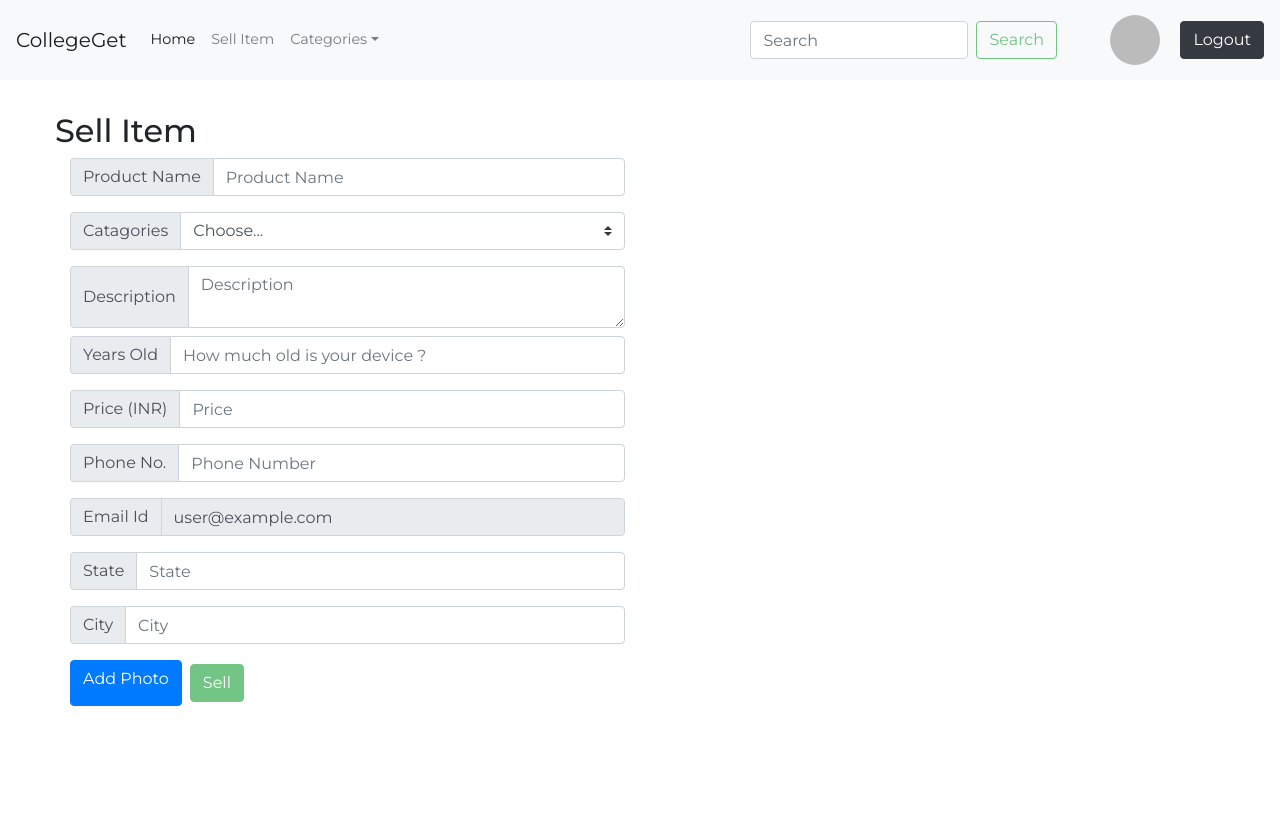
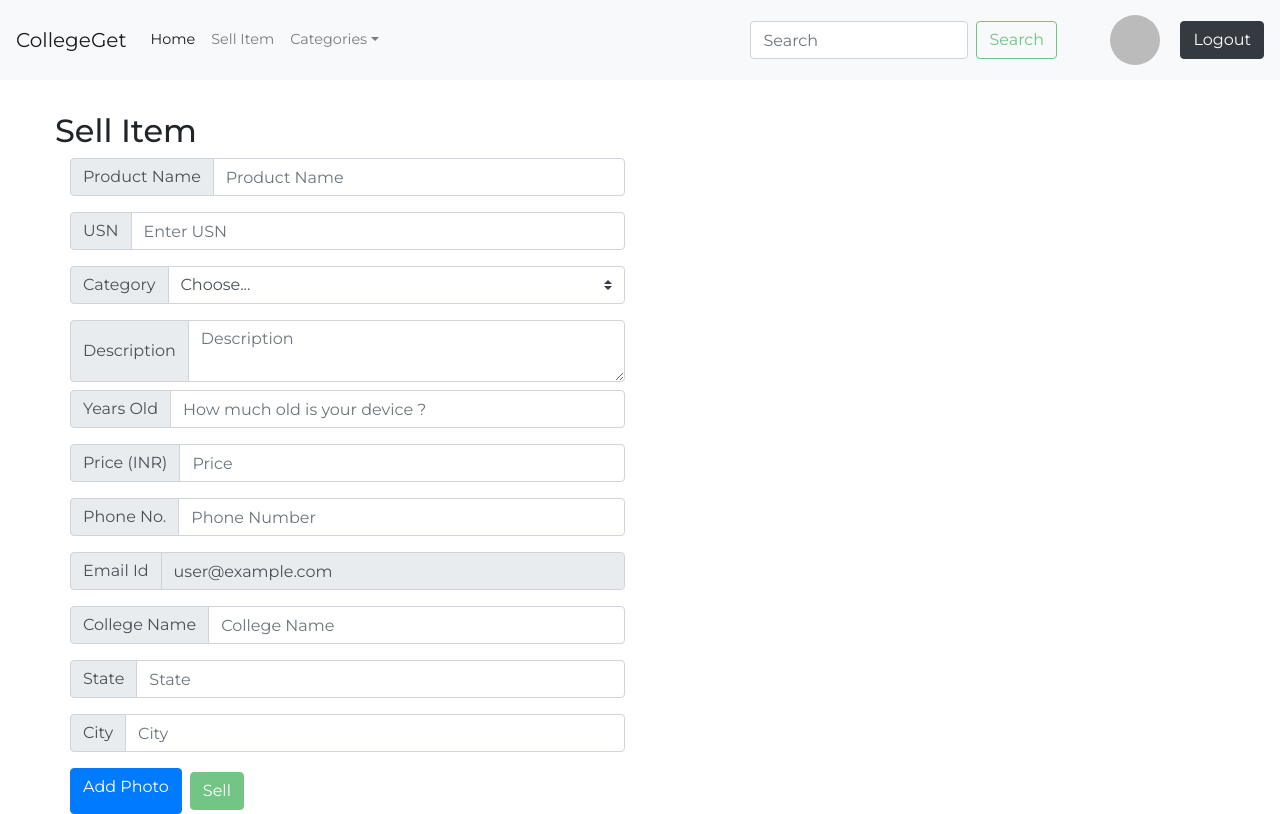
Before and after one commit to divyesh123-jain/collegeget, a React (Create React App) app: page /sell in a window 1280 px wide. Built offline with nearby package versions, Linux system fonts and the light colour scheme; no server answers; sample sign-in values are in the browser's storage.

Commit message:
added usn and college input boxes

```diff
--- a/src/Components/Card.js
+++ b/src/Components/Card.js
@@ -4,7 +4,7 @@ const Card = ({ post }) => {
   return (
     <div className='col-md-4 mt-2'>
       <div className="card ">
-        <img src={post.img} className="card-img-top" alt="..." />
+        <img src={post.img} className="card-img-top" alt="card" />
         <div className="card-body">
           <h5 className="card-title">{post.pname}</h5>
           <p className="card-text">{post.desc}</p>
@@ -15,4 +15,4 @@ const Card = ({ post }) => {
   )
 }
 
-export default Card
+export default Card;
--- a/src/Components/Form.js
+++ b/src/Components/Form.js
@@ -16,7 +16,7 @@ const Form = () => {
             setUser(currentUser);
             console.log(currentUser);
             // console.log(currentUser.photoURL);
-		  })
+		  });
 	}, [])
     const [select, setSelect] = useState('Choose');
     const [pname,setPname] = useState('');
@@ -27,6 +27,8 @@ const Form = () => {
     const [shareImage, setShareImage] = useState('');
     const [price,setPrice] = useState('');
     const [year,setYear] = useState('');
+    const [usn,setUsn] = useState('');
+    const [college,setCollege] = useState("");
 
     const sendPost = async () => {
         try {
@@ -36,7 +38,9 @@ const Form = () => {
                 sname:user.displayName,
                 pname,
                 phone,
+                usn,
                 price,
+                college,
                 year,
                 desc,
                 state,
@@ -101,6 +105,8 @@ const Form = () => {
         setPhone("");
         setState("");
         setCity("");
+        setCollege("");
+        setPrice("");
         setShareImage();
         setSelect('Choose');
 }
@@ -125,13 +131,20 @@ const Form = () => {
             </div>
             <div className="input-group mb-3">
                 <div className="input-group-prepend">
-                    <label className="input-group-text" htmlFor="inputGroupSelect01">Catagories</label>
+                    <span className="input-group-text" id="basic-addon1">USN</span>
+                </div>
+                <input required type="text" value ={usn} onChange = {(e)=>setUsn(e.target.value)} className="form-control" placeholder="Enter USN" aria-label="Username" aria-describedby="basic-addon1" />
+            </div>
+            <div className="input-group mb-3">
+                <div className="input-group-prepend">
+                    <label className="input-group-text" htmlFor="inputGroupSelect01">Category</label>
                 </div>
                 <select required className="custom-select" onChange={(e) => setSelect(e.target.value)} value={select} id="inputGroupSelect01">
                     <option selected>Choose...</option>
                     <option value="Gadgets">Gadgets</option>
                     <option value="Vehicles">Vehicles</option>
                     <option value="Textbooks">Textbooks</option>
+                    <option value="Textbooks">Accessories</option>
                 </select>
             </div>
 
@@ -170,15 +183,22 @@ const Form = () => {
 
             <div className="input-group mt-2 mb-3">
                 <div className="input-group-prepend">
+                    <span className="input-group-text" id="basic-addon1">College Name</span>
+                </div>
+                <input required type="text" className="form-control" style = {{textTransform:"capitalize"}} placeholder="College Name" value = {college} onChange = {(e)=>setCollege(e.target.value)} aria-label="Username" aria-describedby="basic-addon1" />
+            </div>
+
+            <div className="input-group mt-2 mb-3">
+                <div className="input-group-prepend">
                     <span className="input-group-text" id="basic-addon1">State</span>
                 </div>
-                <input required type="text" className="form-control" placeholder="State" value = {state} onChange = {(e)=>setState(e.target.value)} aria-label="Username" aria-describedby="basic-addon1" />
+                <input required style = {{textTransform:"capitalize"}} type="text" className="form-control" placeholder="State" value = {state} onChange = {(e)=>setState(e.target.value)} aria-label="Username" aria-describedby="basic-addon1" />
             </div>
             <div  className="input-group mt-2 mb-3">
                 <div className="input-group-prepend">
                     <span className="input-group-text" id="basic-addon1">City</span>
                 </div>
-                <input required type="text" className="form-control" value ={city} onChange = {(e)=>setCity(e.target.value)} placeholder="City" aria-label="Username" aria-describedby="basic-addon1" />
+                <input required style = {{textTransform:"capitalize"}} type="text" className="form-control" value ={city} onChange = {(e)=>setCity(e.target.value)} placeholder="City" aria-label="Username" aria-describedby="basic-addon1" />
             </div>
             <button className='btn btn-primary'>
                 <input required
```
